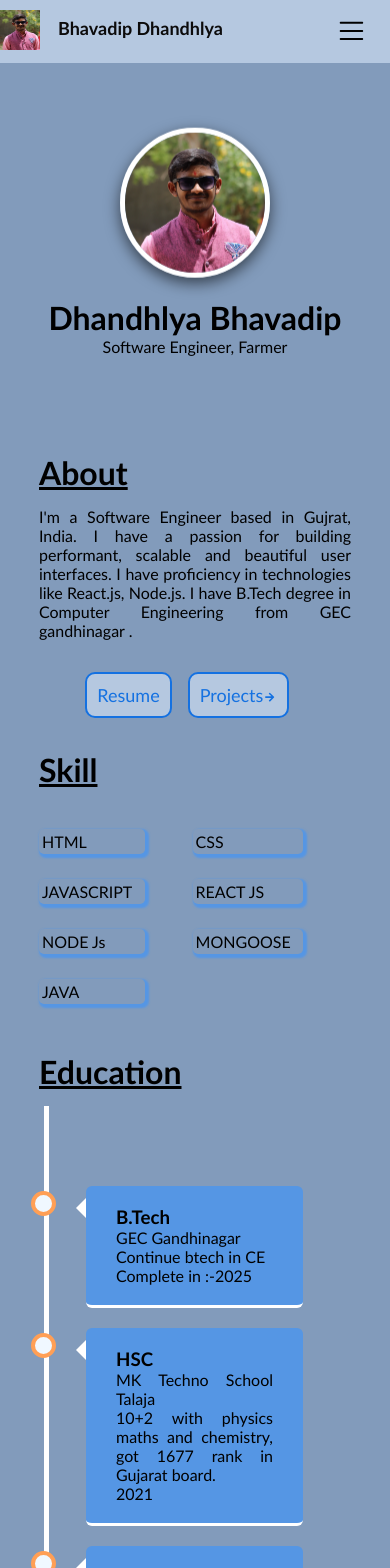
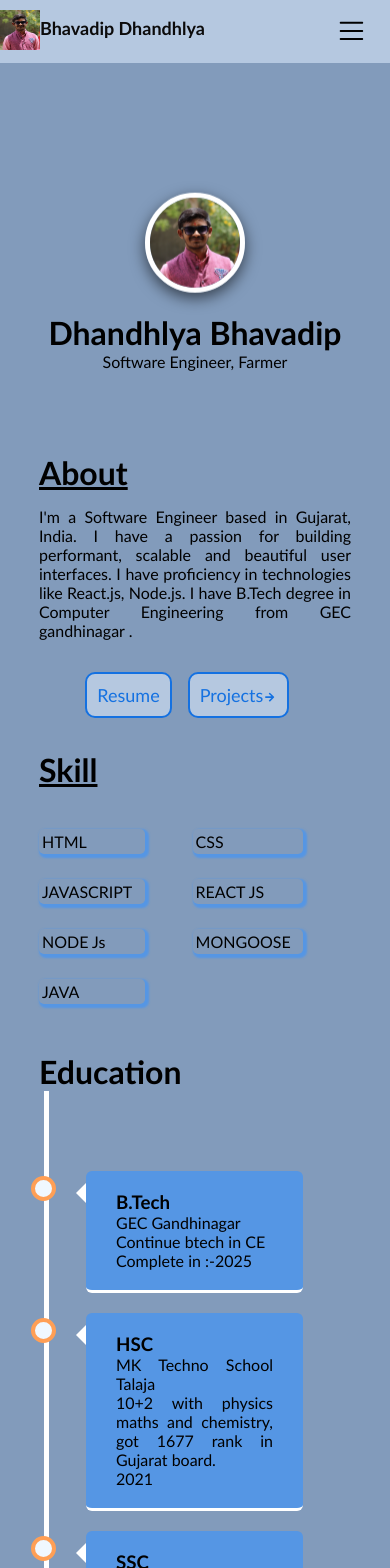
Before and after one commit to bhavadip9/MyPortfolio, a React (Vite) app: page / in a window 390 px wide. Shown: the top 1568 px of the page. Built offline with nearby package versions, Linux system fonts and the light colour scheme.

Commit message:
CSS Update

```diff
--- a/package.json
+++ b/package.json
@@ -13,6 +13,7 @@
     "preview": "vite preview"
   },
   "dependencies": {
+    "@vercel/speed-insights": "^1.0.12",
     "bootstrap": "^5.3.3",
     "react": "^18.2.0",
     "react-bootstrap": "^2.10.2",
--- a/src/App.scss
+++ b/src/App.scss
@@ -162,7 +162,9 @@
 .about{
  display: flex;
  flex-direction: column;
- margin: 0 25%;
+ //margin: 0 25%;
+ max-width: 900px;
+ justify-content: center;
 
 }
 .about h1{
@@ -202,6 +204,13 @@
   font-size: large;
   color: #1471e1;
 }
+.skillclass{
+  display: flex;
+ flex-direction: column;
+  max-width: 1000px;
+  justify-content: center;
+  margin-left: 19rem;
+}
 
 .academy{
   background-color: #829bbb;
@@ -217,7 +226,7 @@
 .timeline {
   padding-top: 70px;
   position: relative;
-  max-width: 1200px;
+  max-width: 1000px;
   margin: 0 auto;
 
 }
@@ -413,7 +422,7 @@
     text-align: center;
 
   }
-  @media only screen and (max-width: 800px) {
+  @media only screen and (max-width: 1000px) {
     .cardflex{
       display: grid;
       grid-template-columns: auto;
@@ -451,7 +460,7 @@
        border-radius: 10px 10px 10px 10px;
      }
   }
-  @media only screen and (max-width: 400px) {
+  @media only screen and (max-width: 535px) {
     .body1{
       width: 100vh;
     }
@@ -465,6 +474,7 @@
       margin: 5px 50px ;
 
     }
+
     .table-img {
      max-width: 450px;
     }
@@ -474,7 +484,17 @@
       max-width: 45rem;
       margin-bottom: 4rem;
       border-radius: 10px 10px 10px 10px;
+    }.avatar{
+      height: 100px;
+      width: 100px;
+      margin-top: 5rem;
     }
+    .logo {
+      gap: 0px;
+      align-items: center;
+      padding-right: 0;
+      display: flex;
+  }
   }
 
   @media only screen and (max-width: 700px) {
@@ -485,7 +505,7 @@
       padding: 0;
     }
     .logo{
-      gap: 18px;
+      gap: 0px;
       align-items: center;
       padding-right: 0;
       display: flex;
--- a/src/main.jsx
+++ b/src/main.jsx
@@ -1,10 +1,13 @@
 import React from 'react'
 import ReactDOM from 'react-dom/client'
 import App from './App.jsx'
+import { SpeedInsights } from "@vercel/speed-insights/react"
+
 // import './index.css'
 
 ReactDOM.createRoot(document.getElementById('root')).render(
   <React.StrictMode>
+    <SpeedInsights />
     <App />
   </React.StrictMode>,
 )
--- a/src/page/Home.jsx
+++ b/src/page/Home.jsx
@@ -8,14 +8,14 @@ import Footer from "../componet/Footer";
 function Home() {
 
     function handleDownload() {
-        // Trigger the download of the PDF file
+
         const link = document.createElement('a');
         // link.href = `${process.env.PUBLIC_URL}/Bhavadip.pdf`; // URL to the PDF file in the public folder
         //link.href = `public/Bhavadip.pdf`; // URL to the PDF file in the public folder
         //link.href = `../public/img/Bhavadip.pdf`;
-        link.href = `https://github.com/bhavadip9/MyPortfolio/blob/master/public/Bhavadip.pdf`; // URL to the PDF file in the public folder
+        link.href = `https://github.com/bhavadip9/MyPortfolio/blob/master/public/Bhavadip.pdf`;
         // link.href = `https://drive.google.com/file/d/1J-CFDk-nCeDnW0YS6X9Ggc0CyCo_wLiu/view?usp=drivesdk`;
-        // URL to the PDF file in the public folder
+
         link.download = 'Bhavadip.pdf'; // The name of the file to be downloaded
         link.click();
     }
@@ -26,9 +26,9 @@ function Home() {
 
     return (
         <div>
+
+            <div style={{ backgroundColor: "#829bbb" }}>
                 <Navbar></Navbar>
-            <div style={{ backgroundColor: "#829bbb" }}>
-
 
                 <div className='animation'>
                     <div className="container1">
@@ -44,7 +44,7 @@ function Home() {
                     </div>
                     <div className="about">
                         <h1>About</h1>
-                        <p>I'm a Software Engineer based in Gujrat, India. I have a passion for building performant, scalable and beautiful user interfaces. I have proficiency in technologies like React.js, Node.js. I have B.Tech degree in Computer Engineering from GEC gandhinagar .</p>
+                        <p>I'm a Software Engineer based in Gujarat, India. I have a passion for building performant, scalable and beautiful user interfaces. I have proficiency in technologies like React.js, Node.js. I have B.Tech degree in Computer Engineering from GEC gandhinagar .</p>
                         {/* <Button className="">Resume</Button> */}
 
 
@@ -61,8 +61,8 @@ function Home() {
 
 
                 </div>
-
-                <div className="about" >
+                <div>
+                    <div className="about skillclass" >
                         <h1>Skill</h1>
                         <div className="lang skills">
                             <p className='technologies skillstyle'>HTML</p>
@@ -75,11 +75,13 @@ function Home() {
 
                         </div>
                     </div>
+                </div>
+
 
 
                 <div className="academy">
-                    <div className="about" >
-                        <h1>Education</h1>
+                    <div >
+                        <h1 className=" about skillclass">Education</h1>
                     </div>
                     <div className="acsdemygraph">
                         <div className="timeline">
```
Also changed, not shown: 1 other file (tests, documents, lock files or other folders). Lines whose indentation alone changed are shown as unchanged.
